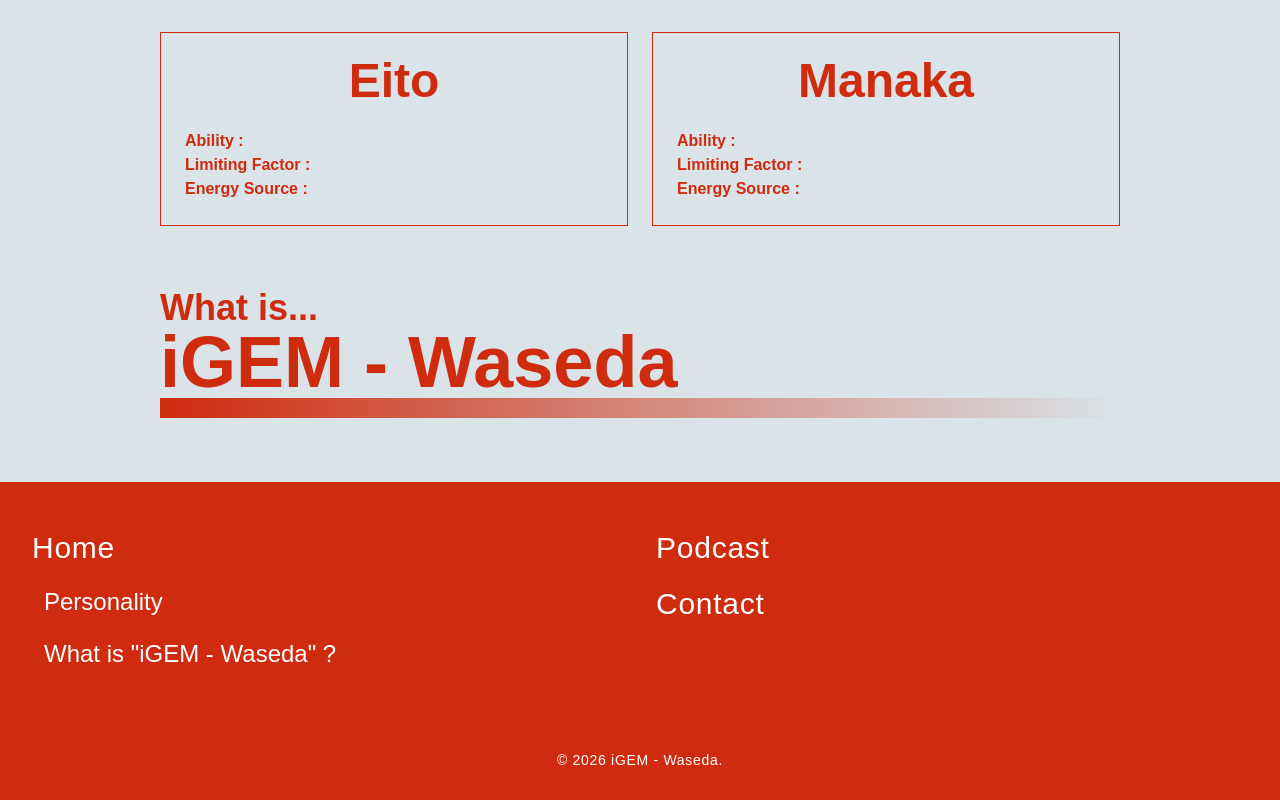
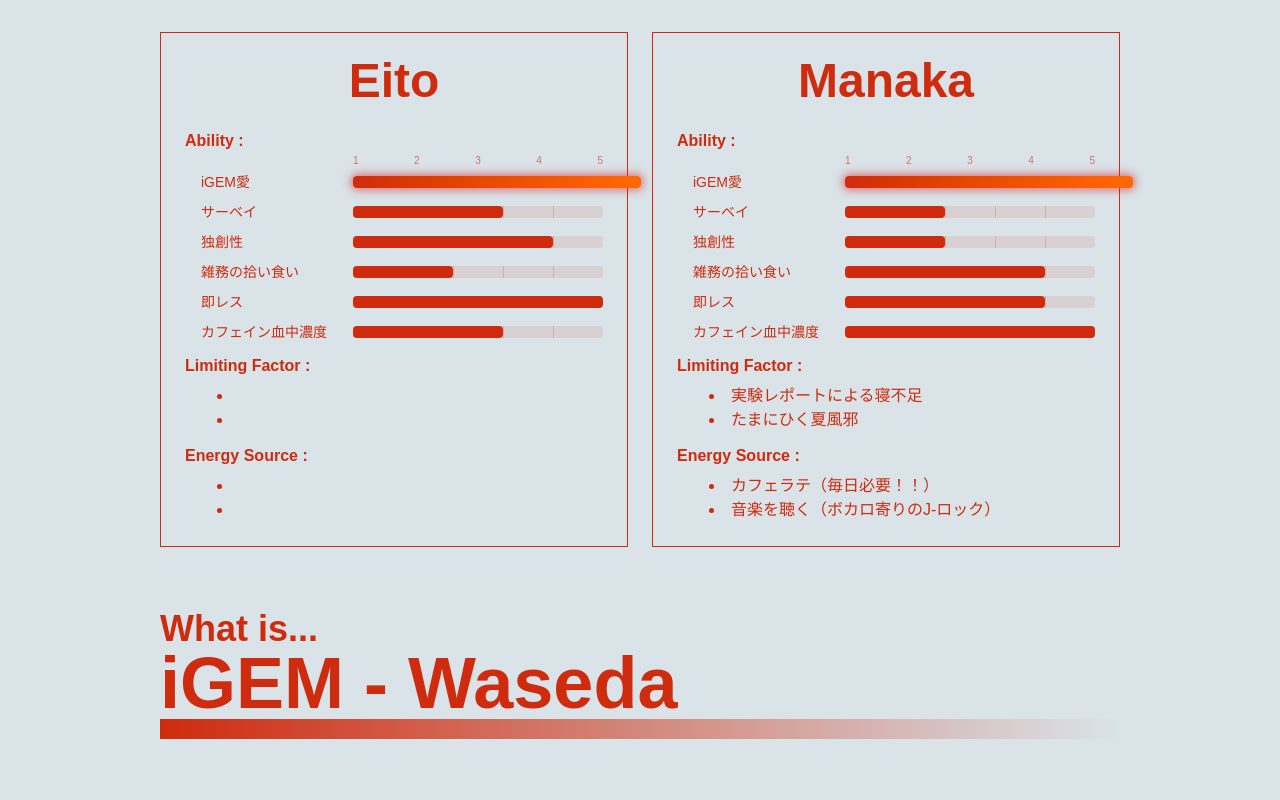
Before and after one commit to iGEM-Waseda/podcast-homepage, a Next.js app: page / in a window 1280 px wide. Shown: the part 1100-1900 px from the top of the page. Built offline with nearby package versions, Linux system fonts and the light colour scheme; a web font is replaced by a local one.

Commit message:
Personarityの内容を変更（山田君の内容まち）

```diff
--- a/app/page.tsx
+++ b/app/page.tsx
@@ -1,5 +1,60 @@
 import HeadingWithLine from '@/components/HeadingWithLine';
+type AbilityItem = {
+  label: string;
+  level: number | "MAX";
+};
 
+function AbilityChart({ items }: { items: AbilityItem[] }) {
+  return (
+    <div className="pl-4">
+      {/* 目盛りラベル(1〜5) */}
+      <div className="flex items-center gap-2 mb-1">
+        <div className="w-32 md:w-36 shrink-0" />
+        <div className="relative flex-1 flex justify-between text-[10px] text-red/60">
+          {[1, 2, 3, 4, 5].map((n) => (
+            <span key={n}>{n}</span>
+          ))}
+        </div>
+      </div>
+
+      <div className="space-y-2.5">
+        {items.map((item) => (
+          <div key={item.label} className="flex items-center gap-2">
+            <p className="text-xs md:text-sm text-red w-32 md:w-36 shrink-0 whitespace-nowrap">
+              {item.label}
+            </p>
+            <div className="relative flex-1 h-3 bg-red/10 rounded-sm overflow-visible">
+              {/* 1〜5の区切り線 */}
+              {[1, 2, 3, 4].map((n) => (
+                <div
+                  key={n}
+                  className="absolute top-0 h-3 w-px bg-red/20"
+                  style={{ left: `${(n / 5) * 100}%` }}
+                />
+              ))}
+
+              {item.level === "MAX" ? (
+                <div
+                  className="absolute top-0 left-0 h-3 rounded-sm bg-gradient-to-r from-red to-orange-500 shadow-[0_0_8px_2px_rgba(220,38,38,0.6)]"
+                  style={{ width: "115%" }}
+                >
+                  <span className="absolute -right-2 top-1/2 -translate-y-1/2 translate-x-full text-red font-bold text-xs">
+
+                  </span>
+                </div>
+              ) : (
+                <div
+                  className="absolute top-0 left-0 h-3 rounded-sm bg-red"
+                  style={{ width: `${((item.level as number) / 5) * 100}%` }}
+                />
+              )}
+            </div>
+          </div>
+        ))}
+      </div>
+    </div>
+  );
+}
 export default function Home() {
   return (
     <>
@@ -17,18 +72,67 @@
         <div className="flex flex-col md:flex-row gap-6 mt-6">
           <div className="flex-1 border border-red p-6 flex flex-col gap-6">
             <p className="text-4xl md:text-5xl text-center text-red font-bold">Eito</p>
-            <div className="mt-auto">
+            <div className="mt-auto space-y-3">
+              <div>
                 <p className="text-sm md:text-base text-red font-semibold">Ability :</p>
+                <AbilityChart
+                  items={[
+                    { label: "iGEM愛", level: "MAX" },
+                    { label: "サーベイ", level: 3 },
+                    { label: "独創性", level: 4 },
+                    { label: "雑務の拾い食い", level: 2 },
+                    { label: "即レス", level: 5 },
+                    { label: "カフェイン血中濃度", level: 3 },
+                  ]}
+                />
+              </div>
+              <div>
                 <p className="text-sm md:text-base text-red font-semibold">Limiting Factor :</p>
+                 <ul className="list-disc list-inside pl-8 mt-1.5 text-sm md:text-base text-red">
+                  <li>{/* ここに内容 */}</li>
+                  <li></li>
+                 </ul>
+              </div>
+              <div>
                 <p className="text-sm md:text-base text-red font-semibold">Energy Source :</p>
+                <ul className="list-disc list-inside pl-8 mt-1.5 text-sm md:text-base text-red">
+                  <li></li>
+                  <li></li>
+                </ul>
               </div>
             </div>
+          </div>
+
           <div className="flex-1 border border-red p-6 flex flex-col gap-6">
             <p className="text-4xl md:text-5xl text-center text-red font-bold">Manaka</p>
-            <div className="mt-auto">
+            <div className="mt-auto space-y-3">
+              <div>
                 <p className="text-sm md:text-base text-red font-semibold">Ability :</p>
+                <AbilityChart
+                  items={[
+                    { label: "iGEM愛", level: "MAX" },
+                    { label: "サーベイ", level: 2 },
+                    { label: "独創性", level: 2 },
+                    { label: "雑務の拾い食い", level: 4 },
+                    { label: "即レス", level: 4 },
+                    { label: "カフェイン血中濃度", level: 5 },
+                  ]}
+                />
+              </div>
+              <div>
                 <p className="text-sm md:text-base text-red font-semibold">Limiting Factor :</p>
+                <ul className="list-disc list-inside pl-8 mt-1.5 text-sm md:text-base text-red">
+                  <li>実験レポートによる寝不足</li>
+                  <li>たまにひく夏風邪</li>
+                </ul>
+              </div>
+              <div>
                 <p className="text-sm md:text-base text-red font-semibold">Energy Source :</p>
+                <ul className="list-disc list-inside pl-8 mt-1.5 text-sm md:text-base text-red">
+                  <li>カフェラテ（毎日必要！！）</li>
+                  <li>音楽を聴く（ボカロ寄りのJ-ロック）</li>
+                </ul>
+              </div>
             </div>
           </div>
         </div>
```
Lines whose indentation alone changed are shown as unchanged.
